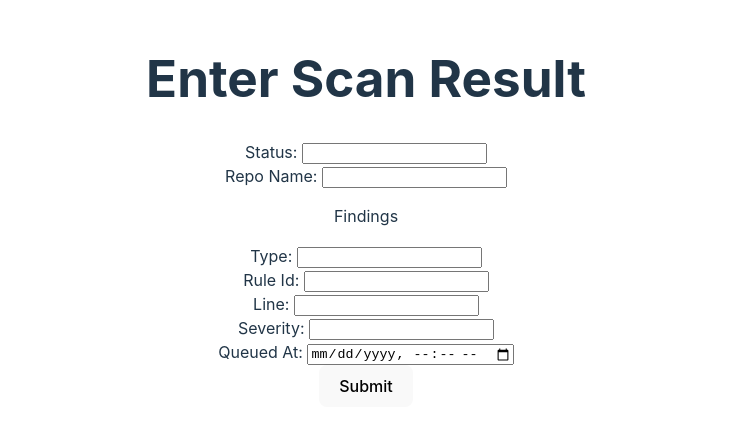
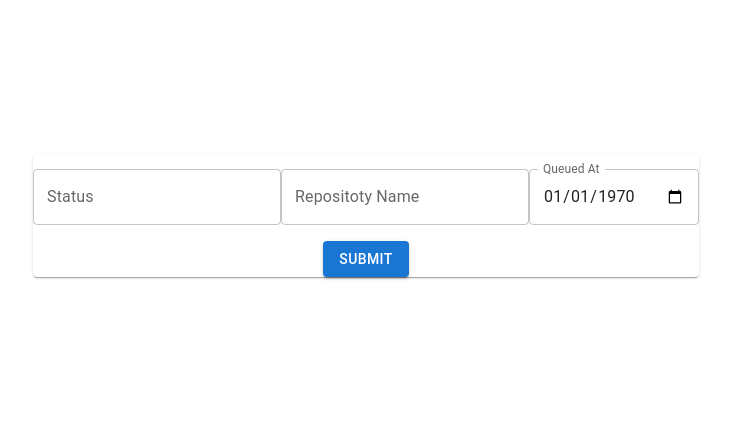
Before and after one commit to SahanWickramage/adxl-code-challenge, a React (Vite) app in the folder dashboard/: page /submit in a window 1280 px wide. Shown: the part 189-620 px from the top of the page, without its empty margins (274-1005 px from the left). Built offline with nearby package versions, Linux system fonts and the light colour scheme.

Commit message:
task4 : developed submit form structure

```diff
--- a/dashboard/src/screens/submit-scan-result/SubmitScanResult.tsx
+++ b/dashboard/src/screens/submit-scan-result/SubmitScanResult.tsx
@@ -1,45 +1,85 @@
+import { FormEvent, useState } from 'react';
+import { Paper, Box, Button, TableContainer, TextField, Typography, Table, TableBody, TableCell, TableHead, TableRow } from '@mui/material';
+import { SecurityScanResult } from '../../types/SecurityScanResult';
+import { SecurityScanFinding } from '../../types/SecurityScanFinding';
+import parseDate from '../../util/DateUtil';
+
+type FormData = {
+  securityScanResult: SecurityScanResult;
+  securityScanFindingList: SecurityScanFinding[];
+  toBeAddedFinding: SecurityScanFinding;
+};
+
 function SubmitScanResult() {
+    const [formData, setFormData] = useState<FormData>({
+        securityScanResult: {_id: '', status: '', repoName: '', queuedAt: new Date(1970)},
+        securityScanFindingList: [],
+        toBeAddedFinding: {type: '', ruleId: '', path: '', description: ''}
+    });
+
+
+    function handleSubmit(event: FormEvent<HTMLFormElement>): void {
+        throw new Error('Function not implemented.');
+    }
+
+    const handleResultChange = (field: keyof SecurityScanResult) =>
+        (event: React.ChangeEvent<HTMLInputElement>) => {
+        console.log('handleResultChange', field, event.target.value);
+        setFormData({
+            ...formData,
+            securityScanResult: {
+                ...formData.securityScanResult,
+                [field]: field === 'queuedAt' ? parseDate(event.target.value) : event.target.value
+            }
+        });
+      };
+
+      const handleFindingChange = (field: keyof SecurityScanFinding) =>
+        (event: React.ChangeEvent<HTMLInputElement>) => {
+        setFormData({
+            ...formData,
+            toBeAddedFinding: {
+                ...formData.toBeAddedFinding,
+                [field]: event.target.value
+            }
+        });
+      };
+
     return (
-        <>
-            <h1>Enter Scan Result</h1>
-            <form>
-                <div>
-                    <label>Status: </label>
-                    <input type="text" id="status" />
-                </div>
-                <div>
-                    <label>Repo Name: </label>
-                    <input type="text" id="repoName" />
-                </div>
-                <div>
-                    <p>Findings</p>
-                    <div>
-                        <label>Type: </label>
-                        <input type="text" id="Type" />
-                    </div>
-                    <div>
-                        <label>Rule Id: </label>
-                        <input type="text" id="ruleId" />
-                    </div>
-                    <div>
-                        <label>Line: </label>
-                        <input type="number" id="line" />
-                    </div>
-                    <div>
-                        <label>Severity: </label>
-                        <input type="number" id="severity" />
-                    </div>
-                </div>
-                <div>
-                    <label>Queued At: </label>
-                    <input type="datetime-local" id="repoName" />
-                </div>
-                <div>
-                    <button type="submit">Submit</button>
-                </div>
-            </form>
-        </>
-    )
+        <Paper>
+            <Box component="form" onSubmit={handleSubmit}>
+
+                <Box key="scan-result-box" display="flex" alignItems="center" marginY={1}>
+                    <TextField name="scan-result-status"
+                        label="Status"
+                        value={formData.securityScanResult.status}
+                        onChange={handleResultChange('status')}
+                        margin="normal"
+                    />
+                    <TextField name="scan-result-repo-name"
+                        label="Repositoty Name"
+                        value={formData.securityScanResult.repoName}
+                        onChange={handleResultChange('repoName')}
+                        margin="normal"
+                    />
+                    <TextField name="scan-result-queued-at"
+                        label="Queued At"
+                        type='date'
+                        value={formData.securityScanResult.queuedAt.toISOString().split('T')[0]}
+                        onChange={handleResultChange('queuedAt')}
+                        margin="normal"
+                    />
+                </Box>
+
+                <Button type="submit"
+                    variant="contained"
+                    color="primary"
+                >
+                    Submit
+                </Button>
+            </Box>
+        </Paper>
+    );
 }
 
 export default SubmitScanResult;
--- /dev/null
+++ b/dashboard/src/types/SecurityScanFinding.ts
@@ -0,0 +1,8 @@
+type SecurityScanFinding = {
+    type: string;
+    ruleId: string;
+    path: string;
+    description: string;
+};
+
+export type {SecurityScanFinding};
--- /dev/null
+++ b/dashboard/src/types/SecurityScanResult.ts
@@ -0,0 +1,8 @@
+type SecurityScanResult = {
+    _id: string;
+    status: string;
+    repoName: string;
+    queuedAt: Date;
+};
+
+export type {SecurityScanResult};
--- /dev/null
+++ b/dashboard/src/util/DateUtil.ts
@@ -0,0 +1,19 @@
+function parseDate(input: string, current: Date): Date {
+    console.log("time parse executed!");
+    var next;
+
+    try {
+        next = new Date(input);
+    } catch (e) {
+        console.log("something went wrong!");
+        next = current;
+    }
+
+    return next;
+}
+
+function formatDate(date: Date): string {
+    return date.toISOString().split('T')[0];
+}
+
+export { parseDate, formatDate };
```
